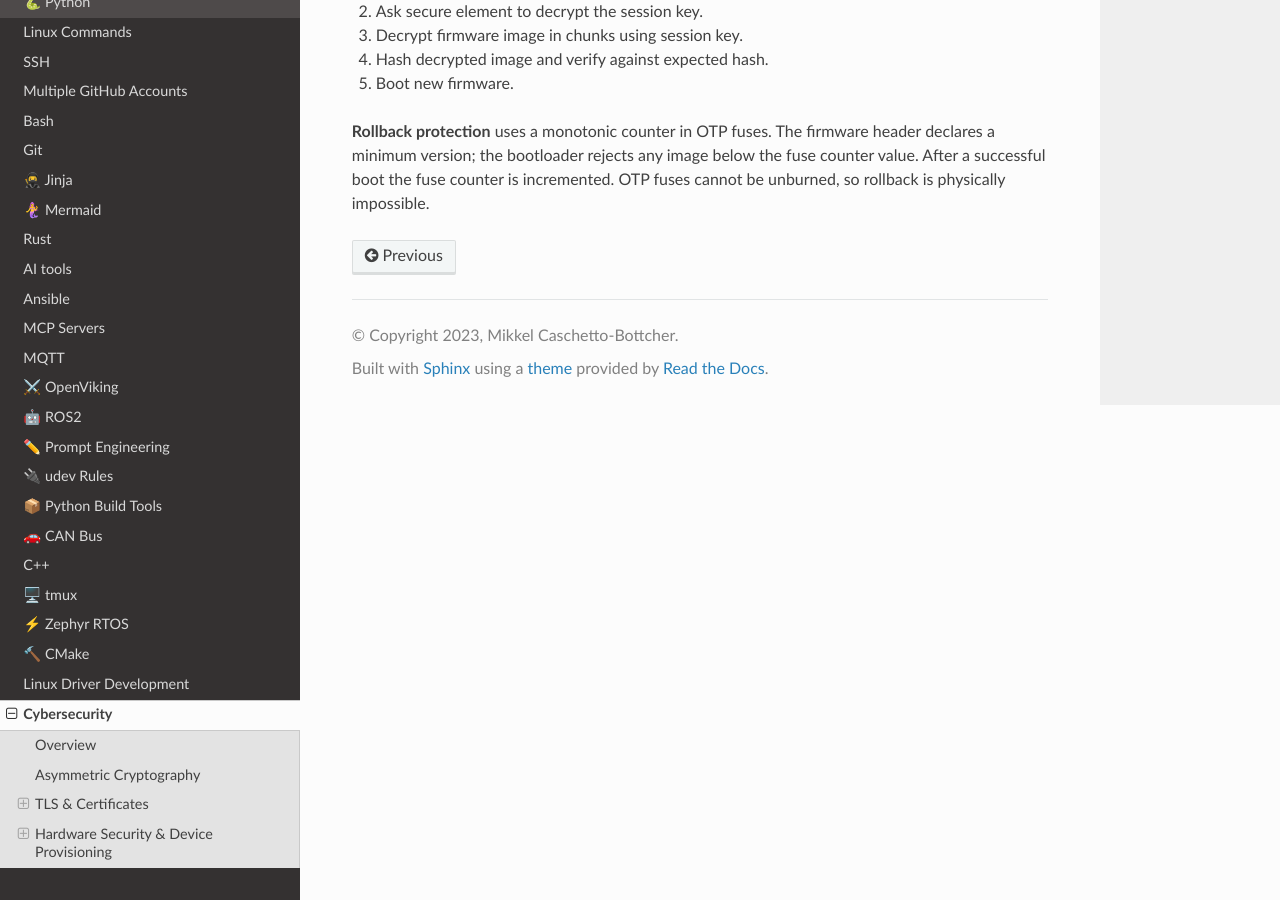
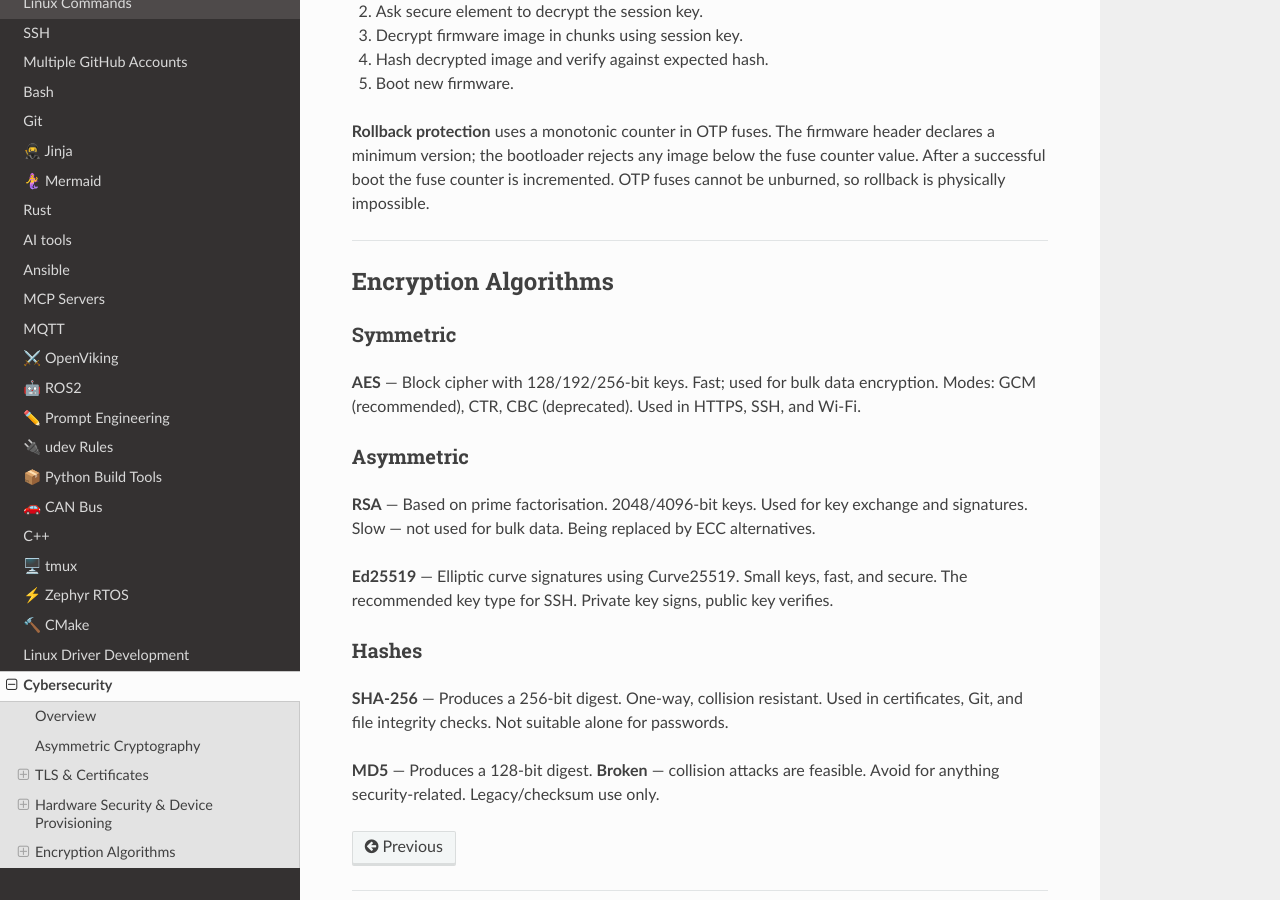
Before and after one commit to mcbottcher/my_docs, a Sphinx documentation site: the page built from docs/source/cybersecurity.rst, in a window 1280 px wide and 900 px high, scrolled down 6829 px. Built offline with Sphinx 7.4.7 and the Read the Docs theme 3.1.0, drawn with Linux system fonts in a browser that asks for light colours.

Commit message:
cybersecurity: add encryption algorithms section

```diff
--- a/docs/source/cybersecurity.rst
+++ b/docs/source/cybersecurity.rst
@@ -301,3 +301,32 @@ Update verification on device:
 declares a minimum version; the bootloader rejects any image below the fuse counter value.
 After a successful boot the fuse counter is incremented. OTP fuses cannot be unburned,
 so rollback is physically impossible.
+
+----
+
+Encryption Algorithms
+---------------------
+
+Symmetric
+^^^^^^^^^
+
+**AES** — Block cipher with 128/192/256-bit keys. Fast; used for bulk data encryption.
+Modes: GCM (recommended), CTR, CBC (deprecated). Used in HTTPS, SSH, and Wi-Fi.
+
+Asymmetric
+^^^^^^^^^^
+
+**RSA** — Based on prime factorisation. 2048/4096-bit keys. Used for key exchange and
+signatures. Slow — not used for bulk data. Being replaced by ECC alternatives.
+
+**Ed25519** — Elliptic curve signatures using Curve25519. Small keys, fast, and secure.
+The recommended key type for SSH. Private key signs, public key verifies.
+
+Hashes
+^^^^^^
+
+**SHA-256** — Produces a 256-bit digest. One-way, collision resistant. Used in
+certificates, Git, and file integrity checks. Not suitable alone for passwords.
+
+**MD5** — Produces a 128-bit digest. **Broken** — collision attacks are feasible.
+Avoid for anything security-related. Legacy/checksum use only.
```
